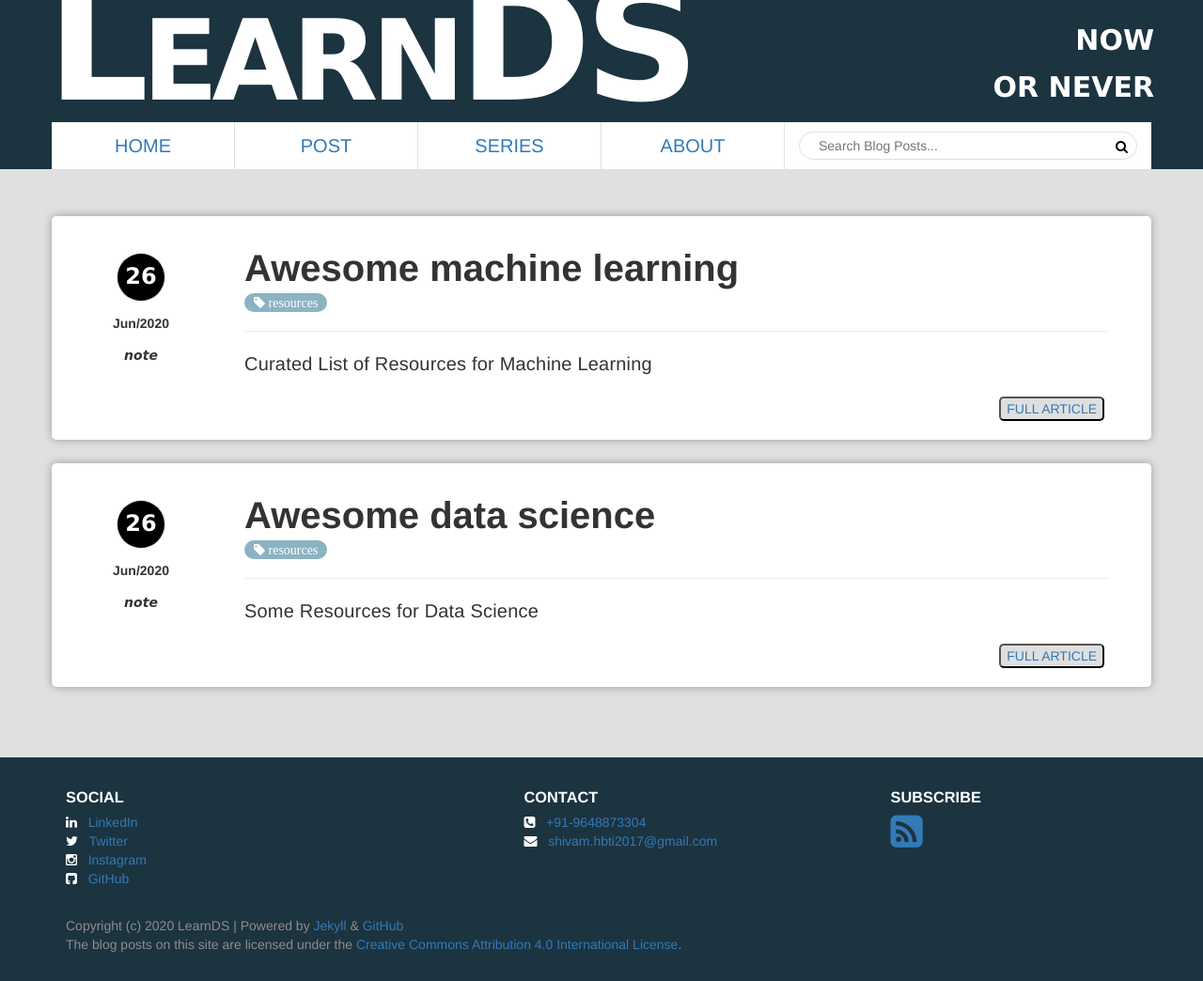
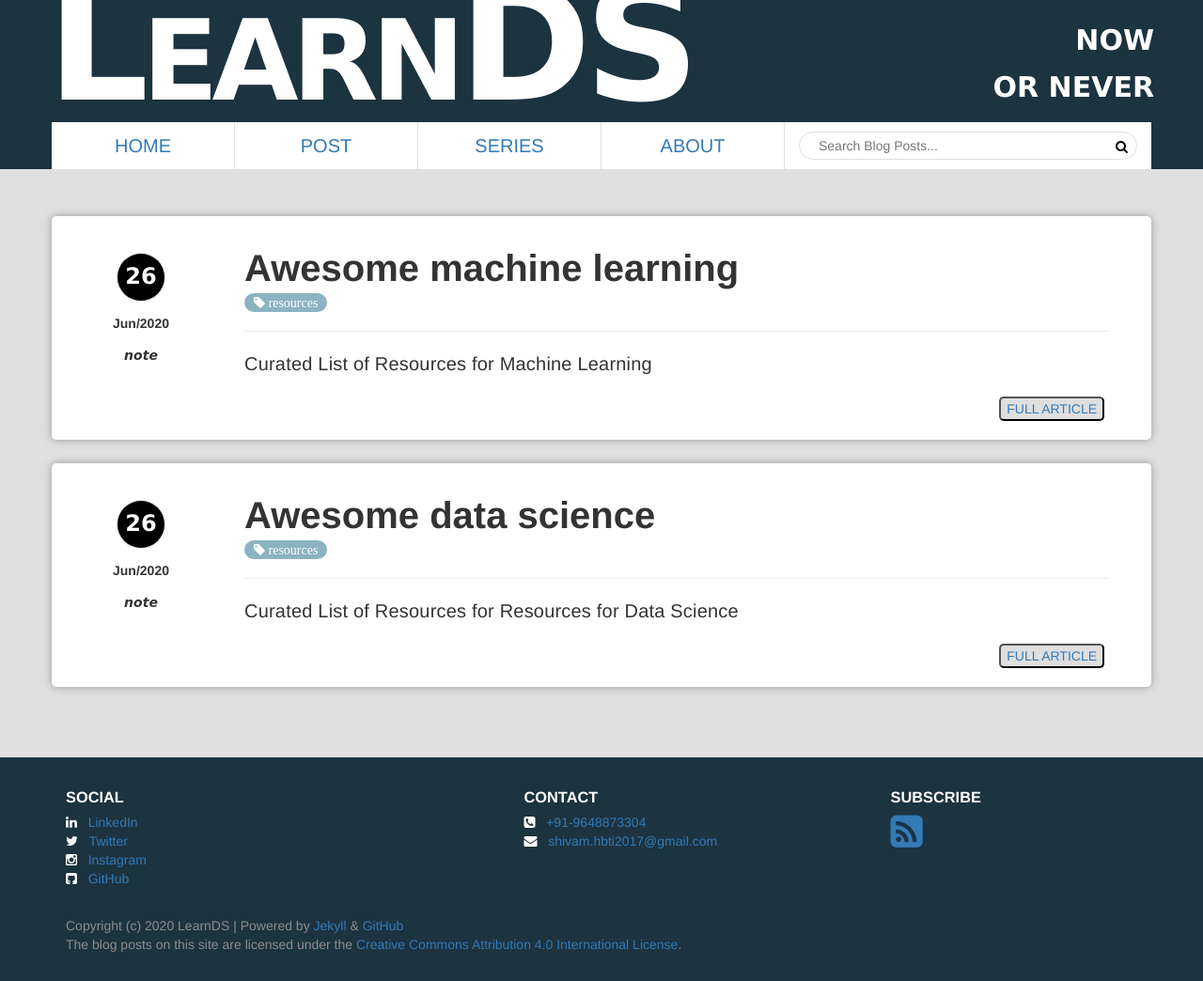
Before and after one commit to LearnDSML/blog, a Jekyll site: the page built from index.html, in a window 1280 px wide. Shown: the whole page at 94% size. Built offline with Jekyll 4.4.1, drawn with Linux system fonts in a browser that asks for light colours; the list of posts is cut into pages by our own code.

Commit message:
Update 2020-06-26-Data-Science-Resources.md

```diff
--- a/_posts/2020-06-26-Data-Science-Resources.md
+++ b/_posts/2020-06-26-Data-Science-Resources.md
@@ -3,7 +3,7 @@ title: "Awesome Data Science"
 layout: post
 category: note
 tags: [resources]
-excerpt: "Some Resources for Data Science"
+excerpt: "Curated List of Resources for Resources for Data Science"
 ---
 # Awesome Data Science
 
```
